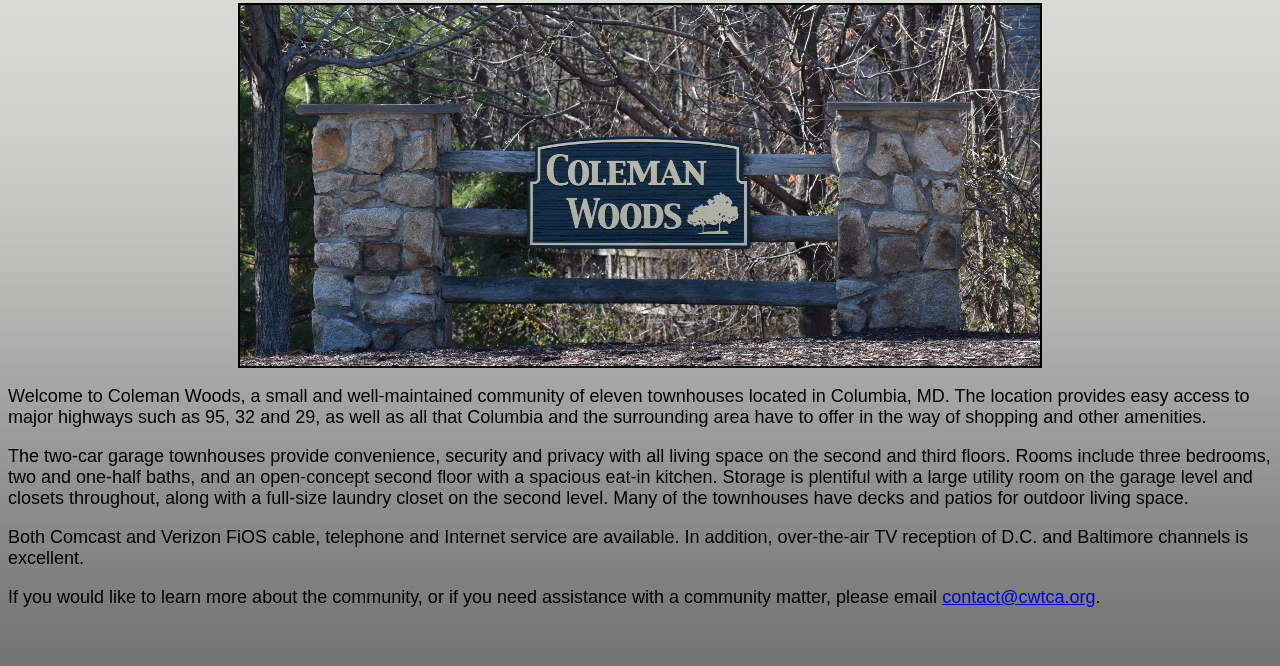
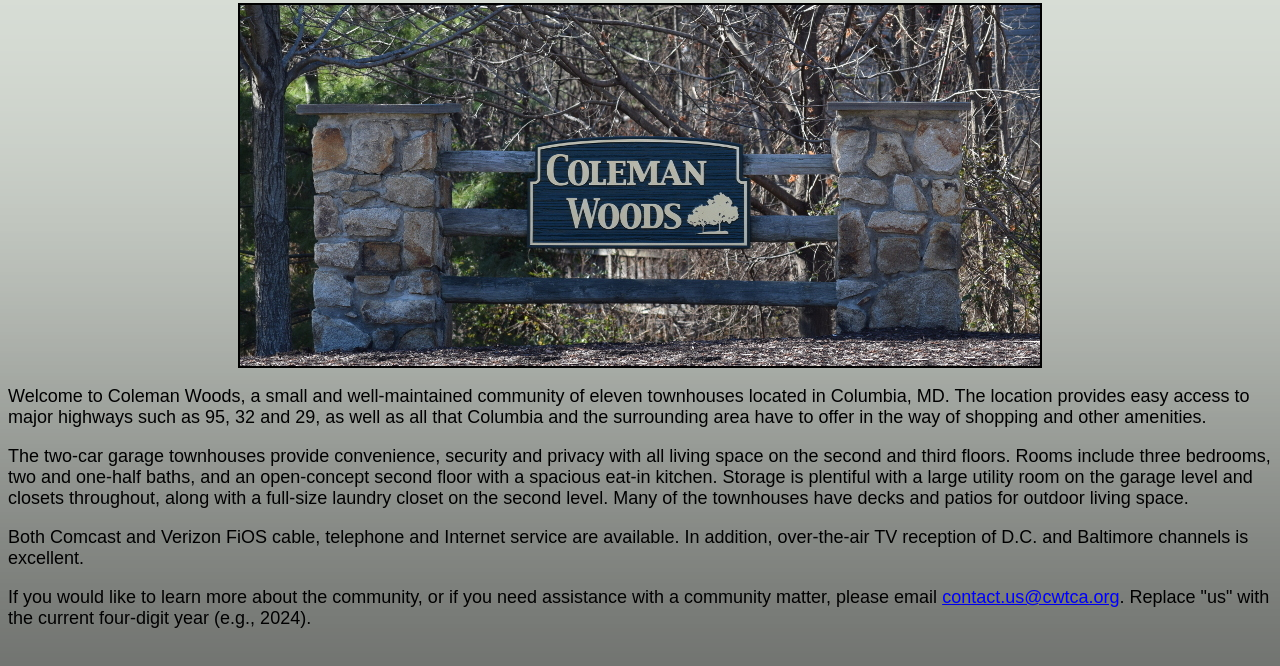
Before and after one commit to cwtca/cwtca.github.io, a plain HTML site: page index.html in a window 1280 px wide. Shown: the part 66-732 px from the top of the page. Drawn offline with Linux system fonts and the light colour scheme.

Commit message:
Updated contact email address

```diff
--- a/index.html
+++ b/index.html
@@ -18,7 +18,7 @@
 
 <P>Both Comcast and Verizon FiOS cable, telephone and Internet service are available. In addition, over-the-air TV reception of D.C. and Baltimore channels is excellent.</p>
 
-<p>If you would like to learn more about the community, or if you need assistance with a community matter, please email <a href="mailto:contact@cwtca.org">contact@cwtca.org</a>.</p>
+<p>If you would like to learn more about the community, or if you need assistance with a community matter, please email <a href="mailto:contact.us@cwtca.org">contact.us@cwtca.org</a>. Replace "us" with the current four-digit year (e.g., 2024).</p>
 
 </body>
 </html>
```
